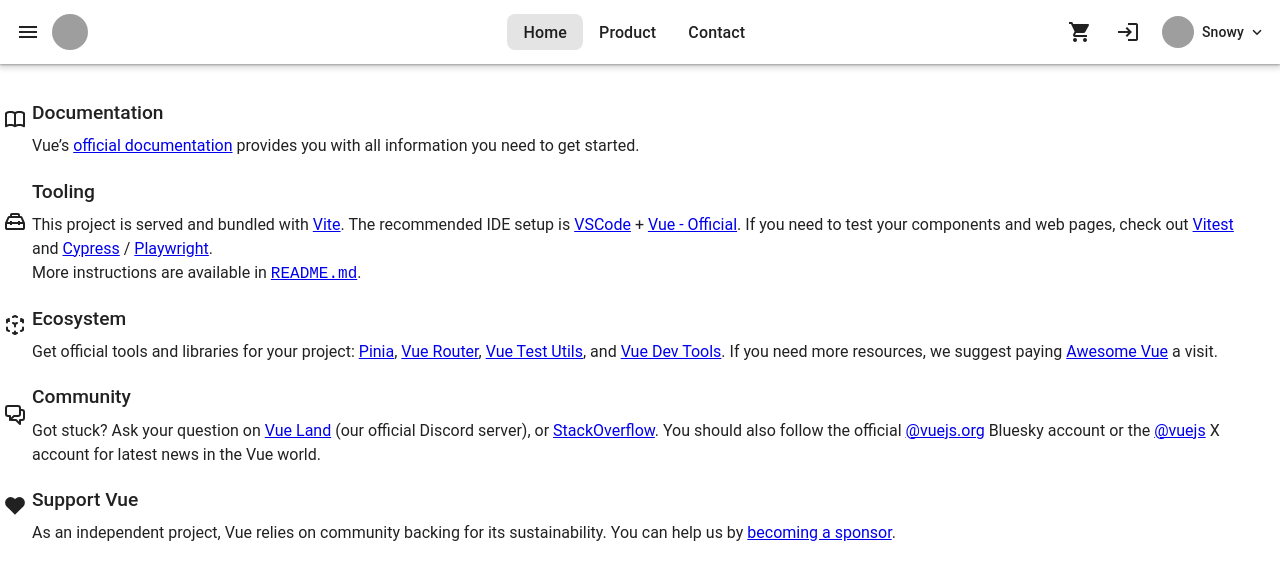
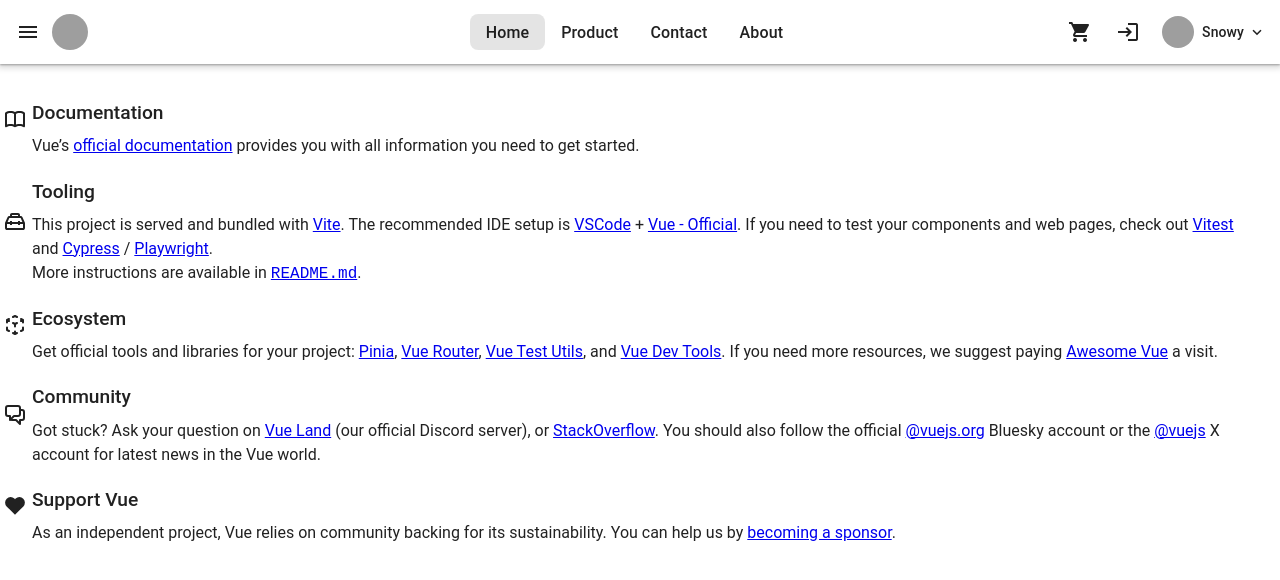
Before and after one commit to yahmonoo/pos_vue, a Vue app: page / in a window 1280 px wide. Shown: the top 580 px of the page. Built offline with nearby package versions, Linux system fonts and the light colour scheme; grey boxes are pictures that could not be loaded.

Commit message:
top nav adding about page

```diff
--- a/src/App.vue
+++ b/src/App.vue
@@ -23,6 +23,7 @@
         <v-btn to="/product" variant="text" class="nav-link d-none d-md-flex"> Product </v-btn>
 
         <v-btn to="/contact" variant="text" class="nav-link d-none d-md-flex"> Contact </v-btn>
+        <v-btn to="/contact" variant="text" class="nav-link d-none d-md-flex"> About </v-btn>
       </div>
 
       <v-spacer />
```
Also changed, not shown: 1 other file (tests, documents, lock files or other folders).
